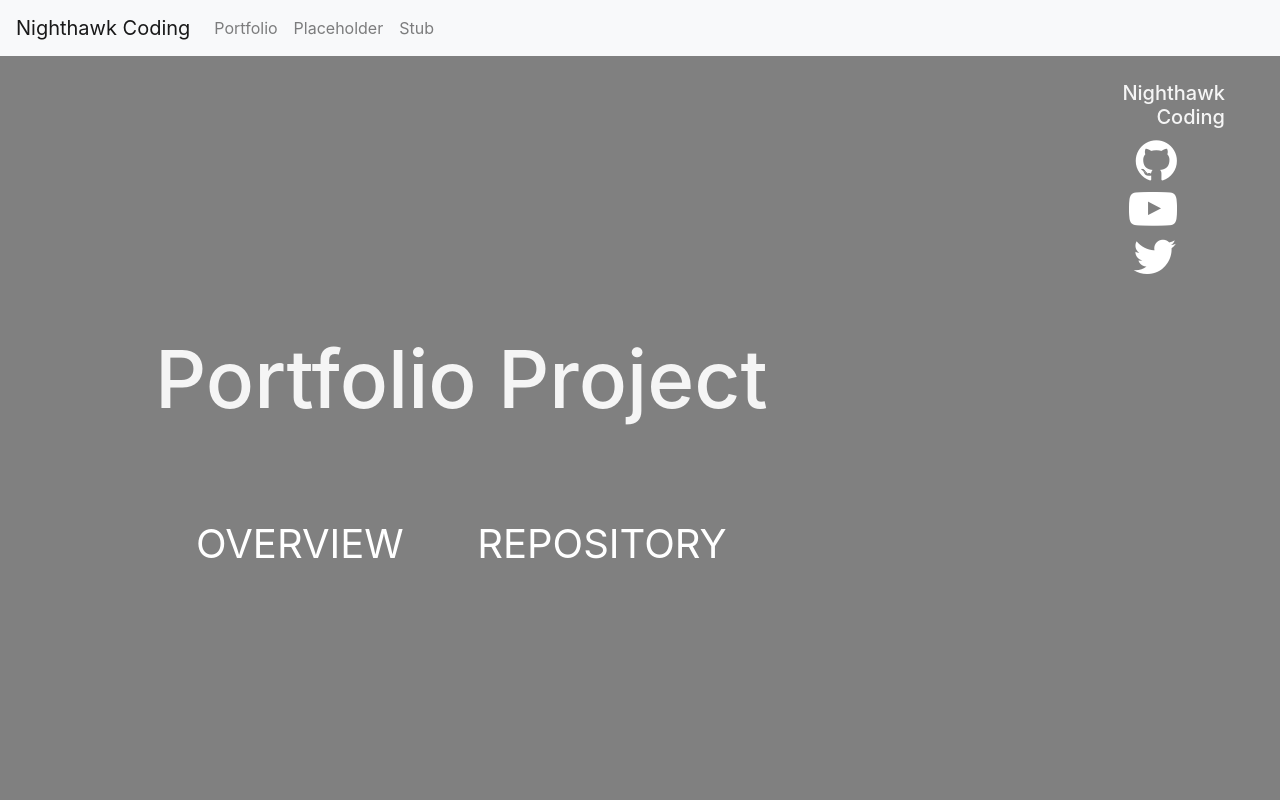
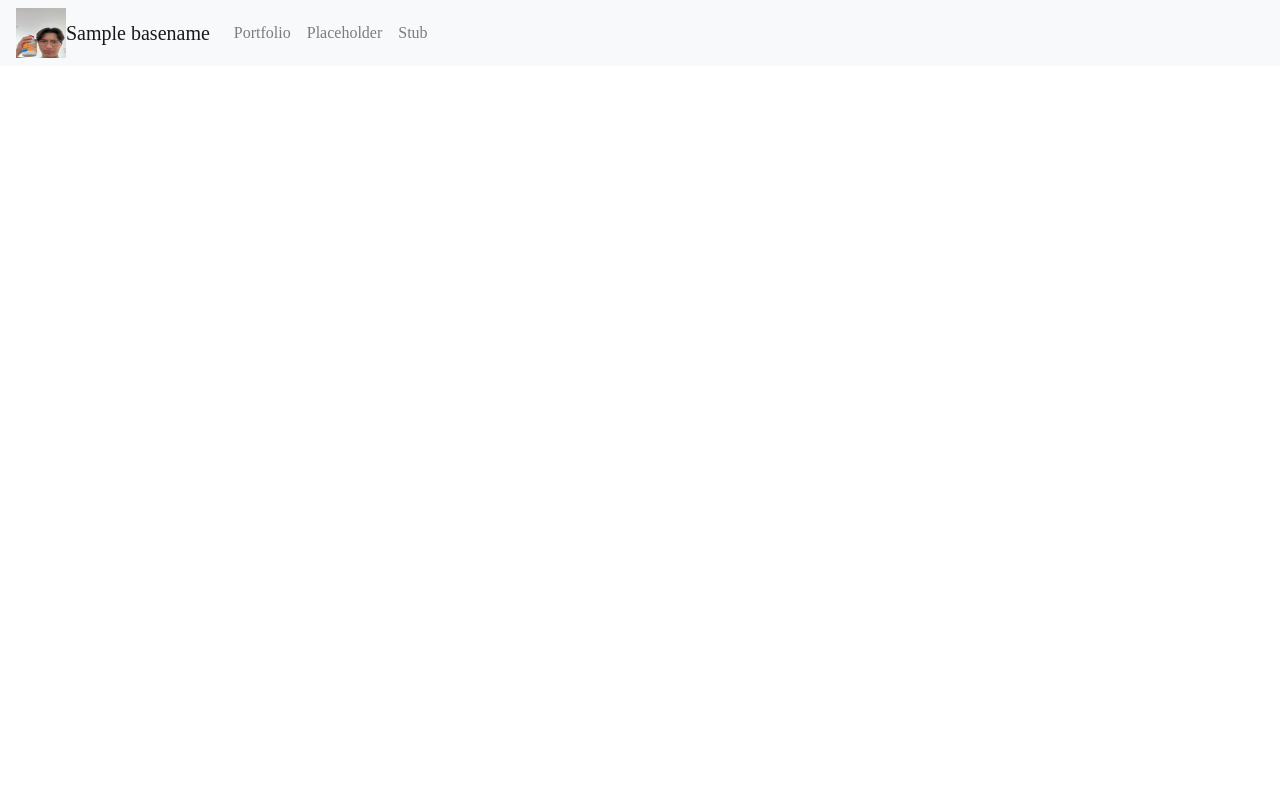
Before and after one commit to peacekeeper6/CastSD-Branch-Org, a Flask app: template templates/layouts/index.html in a window 1280 px wide. Run offline with Flask 2, Linux system fonts and the light colour scheme; the template is opened without the code that fills it: most values are stand-ins (such as "Sample title", 1, 10 or a date in 2020); some libraries are stand-ins or nearby versions.

Commit message:
initialization of project

```diff
--- a/main.py
+++ b/main.py
@@ -8,12 +8,16 @@ app = Flask(__name__)
 # connects default URL to render index.html
 @app.route('/')
 def index():
-    return render_template("index.html")
+    return render_template("layouts/index.html")
 
 @app.route('/placeholder/')
 def placeholder():
     return render_template("placeholder.html")
 
+@app.errorhandler(404)
+def error(e):
+    return render_template("404.html"), 404
+
 # runs the application on the development server
 if __name__ == "__main__":
     app.run(debug=True)
--- a/templates/layouts/base.html
+++ b/templates/layouts/base.html
@@ -1,166 +1,33 @@
-<!-- Custom file for standardizing Project Data
-This HTML is setup as as a Jinja2 layout, coders use layouts for:
- ... standardization of style
- ... setting expectations for data
- ... code reuse
--->
 <!DOCTYPE HTML>
 <html lang="en">
+<head>
 
-{% set basename = "Nighthawk Coding" %}
-{% set github = "https://github.com/nighthawkcoders" %}
-{% set twitter = "https://twitter.com/NighthawkCoding" %}
-{% set youtube = "https://www.youtube.com/channel/UClIKOsDS5dsfzFA3zveDT3Q?view_as=subscriber" %}
+    <script src="https://code.jquery.com/jquery-3.3.1.slim.min.js" integrity="sha384-q8i/X+965DzO0rT7abK41JStQIAqVgRVzpbzo5smXKp4YfRvH+8abtTE1Pi6jizo" crossorigin="anonymous"></script>
+    <script src="https://cdnjs.cloudflare.com/ajax/libs/popper.js/1.14.7/umd/popper.min.js" integrity="sha384-UO2eT0CpHqdSJQ6hJty5KVphtPhzWj9WO1clHTMGa3JDZwrnQq4sF86dIHNDz0W1" crossorigin="anonymous"></script>
+    <script src="https://stackpath.bootstrapcdn.com/bootstrap/4.3.1/js/bootstrap.min.js" integrity="sha384-JjSmVgyd0p3pXB1rRibZUAYoIIy6OrQ6VrjIEaFf/nJGzIxFDsf4x0xIM+B07jRM" crossorigin="anonymous"></script>
+    <!-- Bootstrap CSS -->
+    <link rel="stylesheet" href="https://stackpath.bootstrapcdn.com/bootstrap/4.3.1/css/bootstrap.min.css" integrity="sha384-ggOyR0iXCbMQv3Xipma34MD+dH/1fQ784/j6cY/iJTQUOhcWr7x9JvoRxT2MZw1T" crossorigin="anonymous">
+    <link rel="stylesheet" href="/static/assets/scss">
+    <link rel="icon" href="/static/assets/GOAT.jpg">
+    <title>{{ name }} | {{ project }} </title>
+    <link rel="shortcut icon" href="/static/assets/GOAT.jpg">
 
-<head>
-    <link rel="stylesheet" href="https://stackpath.bootstrapcdn.com/bootstrap/4.3.1/css/bootstrap.min.css" integrity="sha384-ggOyR0iXCbMQv3Xipma34MD+dH/1fQ784/j6cY/iJTQUOhcWr7x9JvoRxT2MZw1T" crossorigin="anonymous">
-    <link rel="stylesheet" href="https://cdnjs.cloudflare.com/ajax/libs/font-awesome/4.7.0/css/font-awesome.min.css">
+
     <style>
-        :root{
-            --white: whitesmoke;
-            --black: black;
-            --grey: grey;
-        }
-
-        html, body{
-            margin: 0;
-            height: 100%;
-            animation: fadein 2s;
-            -moz-animation: fadein 2s; /* Firefox */
-            -webkit-animation: fadein 2s; /* Safari and Chrome */
-            -o-animation: fadein 2s; /* Opera */
-            background-color: var(--grey);
-            color: var(--white);
-        }
-
-        .dark-mode {
-            background-color: var(--white);
-            color: var(--black);
-        }
-
-        h1{
-            font-size: 5em;
-        }
-
-        a {
-            color: midnightblue;
-        }
-
-        .fa{
-            font-size: 3em;
-            letter-spacing: 1em;
-            transition: all .2s;
-            color: white;
-        }
-
-        .fa:hover{
-            transform: translateY(10px);
-        }
-
-        .fa-youtube-play:hover{
-            color: #cc0000;
-        }
-
-        .fa-twitter:hover{
-            color: #1da1f2;
-        }
-
-        .fa-github:hover{
-            color: #000000;
-        }
-
-        .btn:link,
-        .btn:visited {
-            text-transform: uppercase;
-            text-decoration: none;
-            padding: 15px 40px;
-            display: inline-block;
-            border-radius: 100px;
-            transition: all .2s;
-            position: absolute;
-            color: white;
-            font-size: 2.5em;
-        }
-
-        .btn:hover {
-            transform: translateY(-3px);
-            box-shadow: 0 20px 40px rgba(255, 255, 255, 0.2);
-        }
-
-        .btn:active {
-            transform: translateY(-1px);
-            box-shadow: 0 5px 10px rgba(255, 255, 255, 0.2);
-        }
-
-        .row{
-            margin: auto;
-        }
-
+        body {font-family: Baskerville;}
     </style>
 
-    <title>{{ basename }} | {{ project }} </title>
+    {%block head %}
 
+    {%endblock%}
 </head>
 
 <body>
 {% include "layouts/navbar.html" %}
 
 {% block body %}
-<div class="container-fluid">
-    <div class="row justify-content-end" style="padding: 2%;">
-        <div class="col-2" style="text-align: right;">
-            {% block info %}
-                <!-- notice jinja style variables used in href's -->
-                <a><h5>{{basename}}</h5></a>
-                <a href={{github}} target="_blank"><i class="fa fa-github"></i></a>
-                <a href={{youtube}} target="_blank"><i class="fa fa-youtube-play"></i></a>
-                <a href={{twitter}} target="_blank"><i class="fa fa-twitter"></i></a>
-            {% endblock %}
-        </div>
-    </div>
 
-    <div class="product" style="margin-top: 2%;">
-        <div class="row" style="padding: 10%; padding-top: 0%; padding-bottom: 5%;">
-
-            <div class="col-8" >
-                <h1>{{ project }} Project</h1>
-            </div>
-
-        </div>
-
-        <div class="row" style="padding-left: 10%;">
-            {% block links %}
-            <div class="col-3">
-                <a href="{{ overview }}" class="btn">Overview</a>
-            </div>
-
-            <div class="col-3">
-                <a href="{{ repo }}" class="btn">Repository</a>
-            </div>
-            {% endblock %}
-        </div>
-
-    </div>
-</div>
 {% endblock %}
 
 </body>
-
-{% block background %}
-    <script src="{{ url_for('static', filename='three.r119.min.js') }}"></script>
-    <script src="{{ url_for('static', filename='vanta.birds.min.js') }}"></script>
-    <script>
-        VANTA.BIRDS({
-            el: "body",
-            mouseControls: true,
-            touchControls: true,
-            gyroControls: false,
-            minHeight: 200.00,
-            minWidth: 200.00,
-            scale: 1.00,
-            scaleMobile: 1.00
-        })
-    </script>
-{% endblock %}
-
 </html>
--- a/templates/layouts/index.html
+++ b/templates/layouts/index.html
@@ -1,7 +1,9 @@
 <!-- Extending the project layout, as this file will do minor customizations -->
 {% extends "layouts/base.html" %}
+{% block head %}
 
-<!-- Setting up variables to customize "project" details to be specific to index page -->
-{% set project = "Portfolio" %}
-{% set overview = "https://nighthawkcodingsociety.com/projectsearch/details/Flask%20Portfolio%20Starter" %}
-{% set repo = "https://github.com/nighthawkcoders/flask_portfolio/" %}
+<title> Project POO</title>
+{% endblock %}
+
+{% block body %}
+{% endblock %}
--- a/templates/layouts/navbar.html
+++ b/templates/layouts/navbar.html
@@ -1,5 +1,8 @@
 
 <nav class="navbar navbar-expand-lg navbar-light bg-light">
+    <a href="{{url_for('index')}}" >
+        <img src="/static/assets/GOAT.jpg" width="50rem" height="50rem" class="center" alt="">
+    </a>
     <a class="navbar-brand" href="https://csp.nighthawkcodingsociety.com/">{{basename}}</a>
     <button class="navbar-toggler" type="button" data-toggle="collapse" data-target="#navbarNavAltMarkup" aria-controls="navbarNavAltMarkup" aria-expanded="false" aria-label="Toggle navigation">
         <span class="navbar-toggler-icon"></span>
```
Also changed, not shown: templates/404.html (added, +7 -0 lines), static/assets/GOAT.jpg (added).
